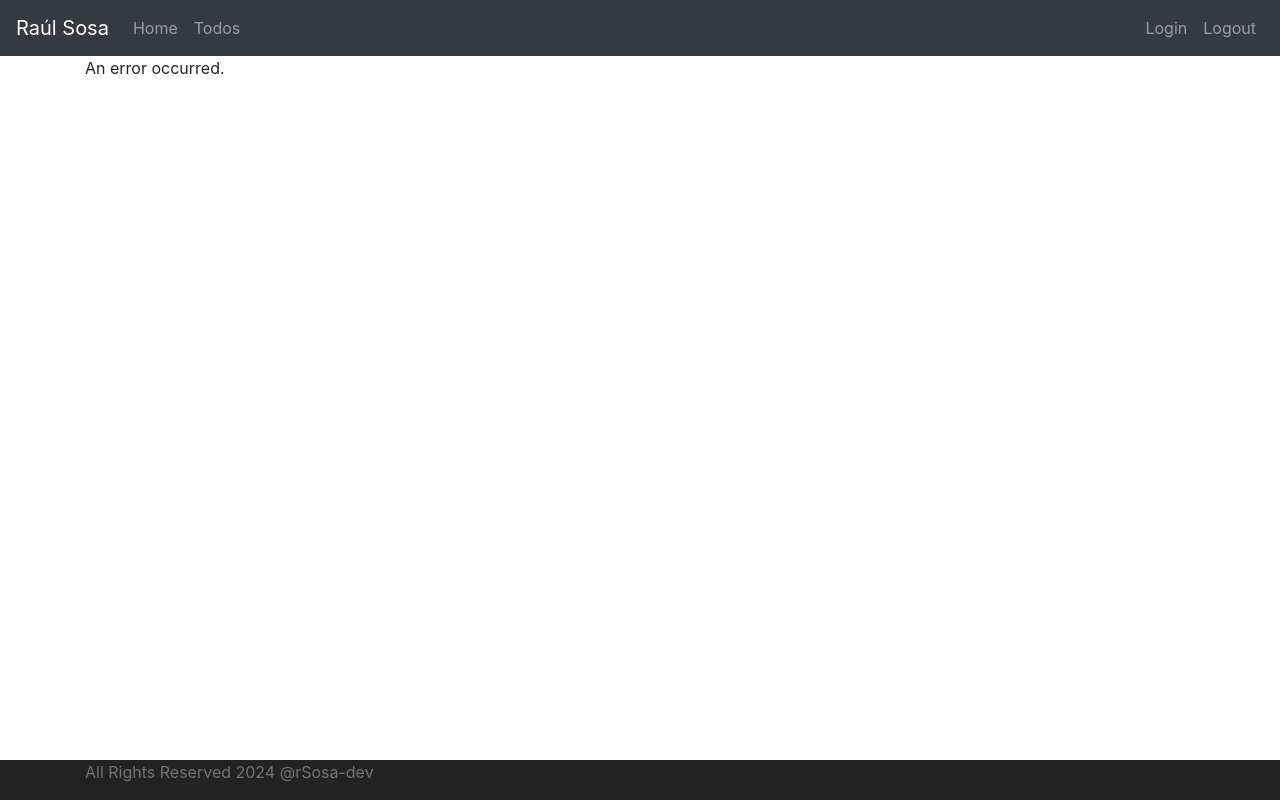
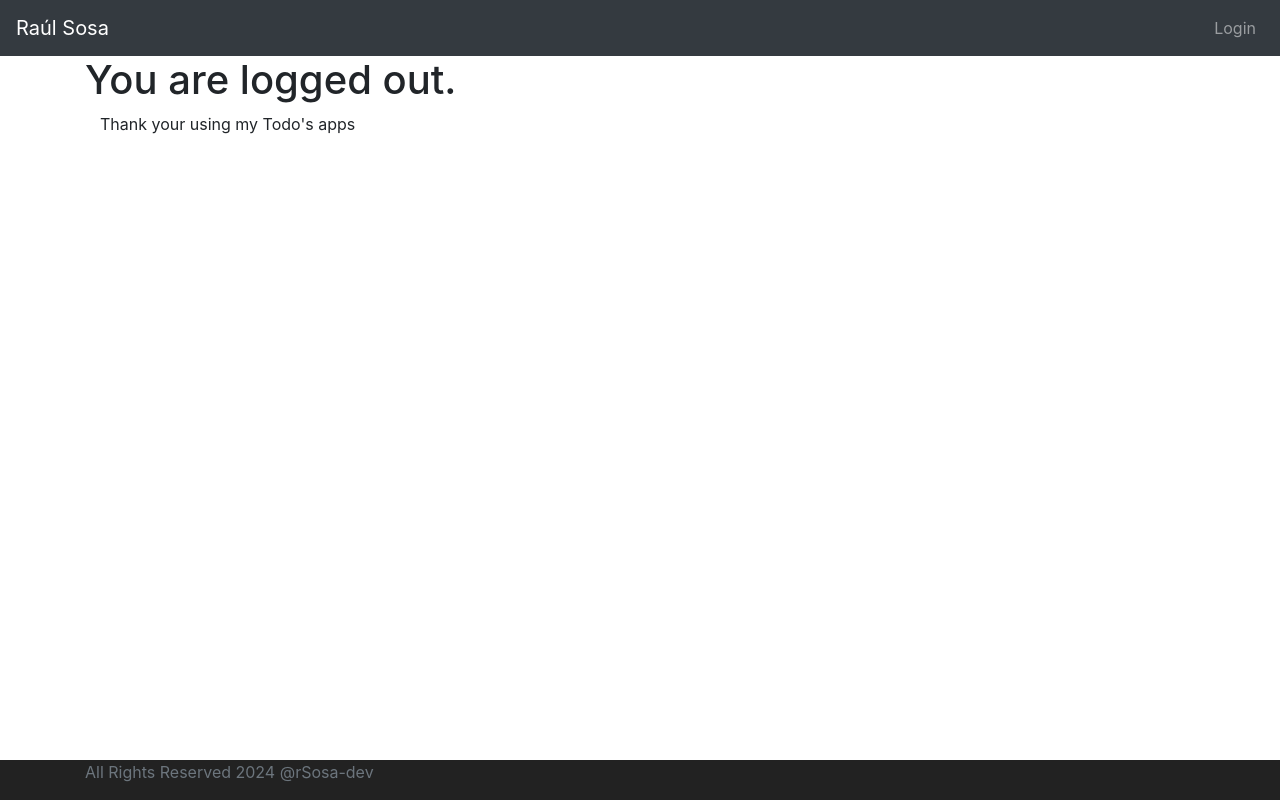
Before and after one commit to rSosa-dev/todo-list, an Angular app in the folder frontend/: page /logout in a window 1280 px wide. Built offline with nearby package versions, Linux system fonts and the light colour scheme; sample sign-in values are in the browser's storage.

Commit message:
First chapter finished

```diff
--- /dev/null
+++ b/frontend/src/app/logout.component/logout.component.html
@@ -0,0 +1,4 @@
+<h1>You are logged out.</h1>
+<div class="container">
+    Thank your using my Todo's apps
+</div>
--- /dev/null
+++ b/frontend/src/app/logout.component/logout.component.ts
@@ -0,0 +1,18 @@
+import { Component, OnInit } from '@angular/core';
+import { HardcodedAuthService } from '../service/hardcoded-auth.service';
+
+@Component({
+  selector: 'app-logout.component',
+  imports: [],
+  templateUrl: './logout.component.html',
+  styleUrl: './logout.component.css',
+})
+
+export class LogoutComponent implements OnInit {
+  constructor(private readonly hardcodedAuthService: HardcodedAuthService) { }
+
+  ngOnInit() {
+    this.hardcodedAuthService.logout();
+  }
+
+}
--- a/frontend/src/app/menu.component/menu.component.html
+++ b/frontend/src/app/menu.component/menu.component.html
@@ -3,13 +3,18 @@
         <div class="navbar-brand">Raúl Sosa</div>
 
         <ul class="navbar-nav">
-            <li><a routerLink="/welcome/Raúl%20Sosa" class="nav-link">Home</a></li>
-            <li><a routerLink="/todos" class="nav-link">Todos</a></li>
+            @if (hardcodedAuthService.isUserLoggedIn()) {
+                <li><a routerLink="/welcome/Raúl%20Sosa" class="nav-link">Home</a></li>
+                <li><a routerLink="/todos" class="nav-link">Todos</a></li>
+            }
         </ul>
 
         <ul class="navbar-nav navbar-collapse justify-content-end">
-            <li><a routerLink="/login" class="nav-link">Login</a></li>
-            <li><a routerLink="/logout" class="nav-link">Logout</a></li>
+            @if (!hardcodedAuthService.isUserLoggedIn()) {
+                <li><a routerLink="/login" class="nav-link">Login</a></li>
+            } @else {
+                <li><a routerLink="/logout" class="nav-link">Logout</a></li>
+            }
         </ul>
     </nav>
 </header>
--- a/frontend/src/app/menu.component/menu.component.ts
+++ b/frontend/src/app/menu.component/menu.component.ts
@@ -1,17 +1,18 @@
 import { Component, OnInit } from '@angular/core';
+import { CommonModule } from '@angular/common';
 import { RouterLink } from '@angular/router';
 import { HardcodedAuthService } from '../service/hardcoded-auth.service';
 
 @Component({
   selector: 'app-menu',
-  imports: [RouterLink],
+  imports: [RouterLink, CommonModule],
   standalone: true,
   templateUrl: './menu.component.html',
   styleUrl: './menu.component.css',
 })
 export class MenuComponent implements OnInit {
 
-  constructor (public hardcodedAuthService: HardcodedAuthService) { }
+  constructor (public readonly hardcodedAuthService: HardcodedAuthService) { }
 
   ngOnInit(): void {
 
--- a/frontend/src/app/service/hardcoded-auth.service.ts
+++ b/frontend/src/app/service/hardcoded-auth.service.ts
@@ -3,6 +3,7 @@ import { Injectable } from '@angular/core';
 @Injectable({
   providedIn: 'root',
 })
+
 export class HardcodedAuthService {
 
   constructor() { }
@@ -19,6 +20,10 @@ export class HardcodedAuthService {
 
   isUserLoggedIn(): boolean {
     let user = sessionStorage.getItem('authenticatedUser');
-    return !(user === null);
+    return (user !== null);
+  }
+
+  logout() {
+    sessionStorage.removeItem('authenticatedUser');
   }
 }
--- /dev/null
+++ b/frontend/src/app/service/route-guard.service.ts
@@ -0,0 +1,23 @@
+import { Injectable } from '@angular/core';
+import { ActivatedRouteSnapshot, CanActivate, GuardResult, MaybeAsync, Router, RouterStateSnapshot } from '@angular/router';
+import { HardcodedAuthService } from './hardcoded-auth.service';
+
+@Injectable({
+  providedIn: 'root',
+})
+
+export class RouteGuardService implements CanActivate {
+
+  constructor (
+    private readonly hardcodedAuthService: HardcodedAuthService,
+    private readonly router: Router
+  ) {}
+
+  canActivate(route: ActivatedRouteSnapshot, state: RouterStateSnapshot): MaybeAsync<GuardResult> {
+    if (this.hardcodedAuthService.isUserLoggedIn())
+      return true;
+
+    this.router.navigate(['login']);
+    return false;
+  }
+}
```
Also changed, not shown: frontend/src/app/app.routes.ts (+7 -4 lines), frontend/src/app/logout.component/logout.component.css (added), 2 other files (tests, documents, lock files or other folders).
